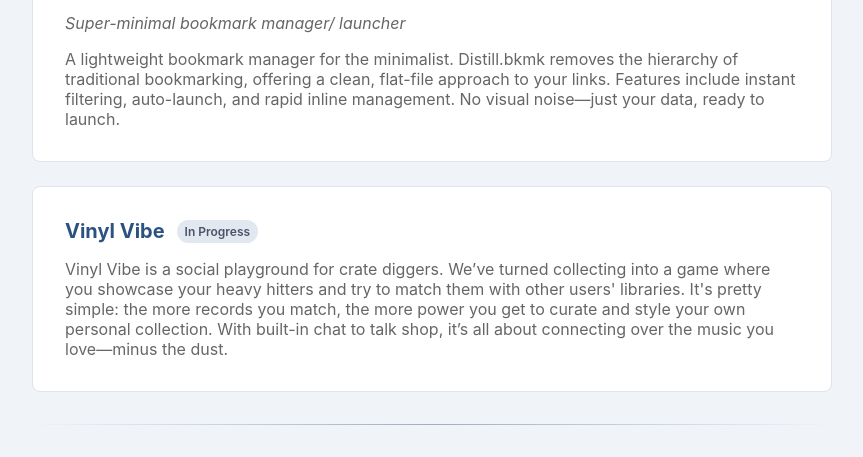
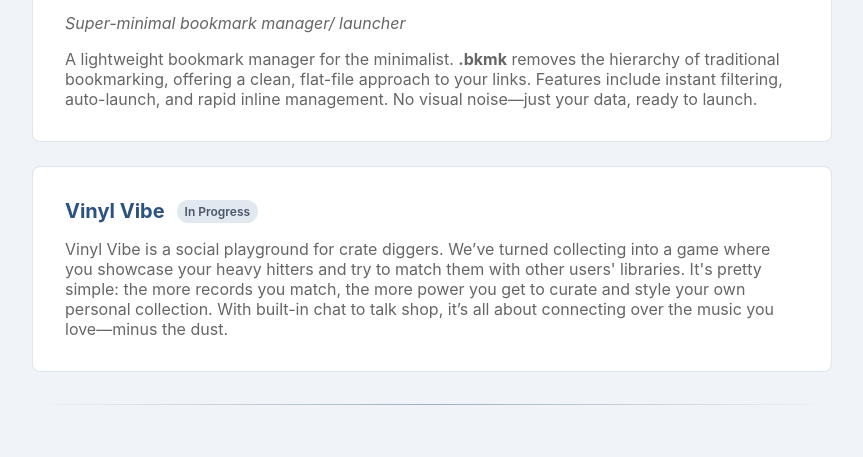
Before and after one commit to StudioReverb/studioreverb.github.io, a plain HTML site: page index.html in a window 1280 px wide. Shown: the part 416-873 px from the top of the page, without its empty margins (208-1071 px from the left). Drawn offline with Linux system fonts and the light colour scheme.

Commit message:
chore: typo

```diff
--- a/index.html
+++ b/index.html
@@ -78,7 +78,7 @@
                         </a>
                     </div>
                     <p class="project-tagline">Super-minimal bookmark manager/ launcher</p>
-                    <p>A lightweight bookmark manager for the minimalist. Distill.bkmk removes the hierarchy of
+                    <p>A lightweight bookmark manager for the minimalist. <b>.bkmk</b> removes the hierarchy of
                         traditional bookmarking, offering a clean, flat-file approach to your links. Features include
                         instant filtering, auto-launch, and rapid inline management. No visual noise—just your data,
                         ready to launch.</p>
```
